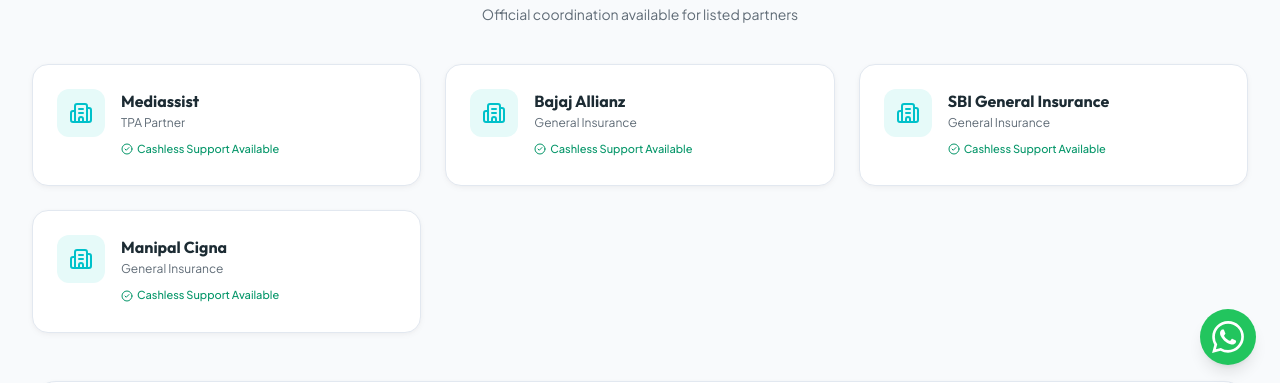
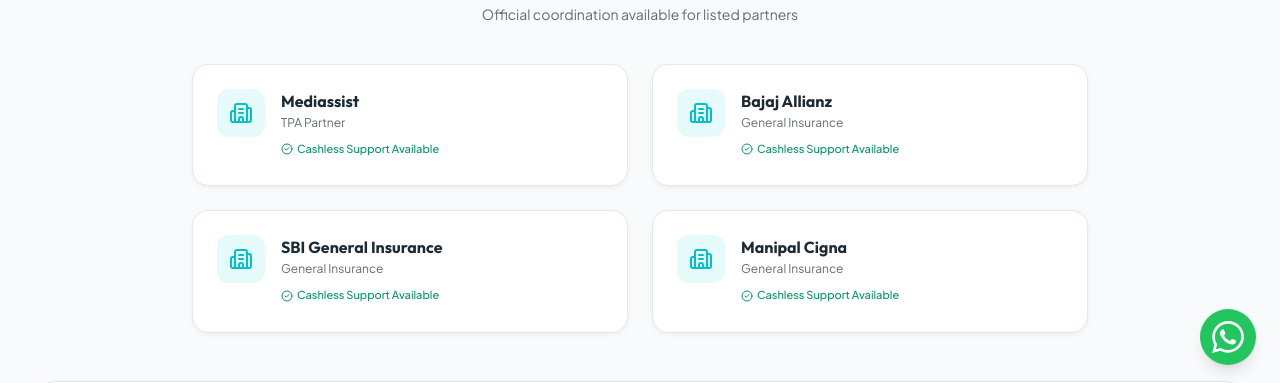
Before and after one commit to Anurag-git22/divyamclinic1, a React (Vite) app: page /insurance in a window 1280 px wide. Shown: the part 411-794 px from the top of the page. Built offline with nearby package versions, Linux system fonts and the light colour scheme; no server answers.

Commit message:
fix: adjust insurance partners grid to 2x2 layout
- Changed from 3-column to 2-column grid
- Grid: 1 col mobile, 2 cols desktop
- Centered with max-w-4xl container
- Perfect 2x2 layout for 4 insurance partners
- Cards remain same size and styling

```diff
--- a/src/pages/InsurancePage.jsx
+++ b/src/pages/InsurancePage.jsx
@@ -79,7 +79,7 @@
           </p>
         </div>
 
-        <div className="grid grid-cols-1 sm:grid-cols-2 lg:grid-cols-3 gap-4 sm:gap-6">
+        <div className="grid grid-cols-1 sm:grid-cols-2 gap-4 sm:gap-6 max-w-4xl mx-auto">
           {clinicData.insurancePartners.map((partner, index) => (
             <div
               key={index}
```
